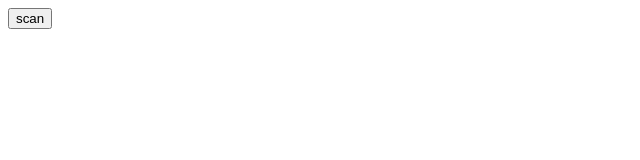
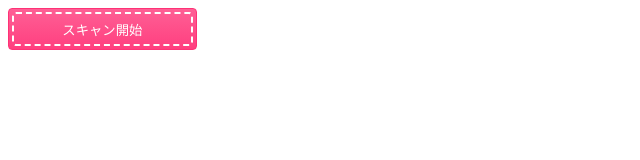
Before and after one commit to aselab/aselab.github.com, a plain HTML site: page demo/barcode.html in a window 1280 px wide. Shown: the whole page, without its empty margins (0-640 px from the left). Drawn offline with Linux system fonts and the light colour scheme.

Commit message:
見た目変更

```diff
--- a/demo/barcode.html
+++ b/demo/barcode.html
@@ -1,6 +1,7 @@
 <!DOCTYPE html>
 <html>
   <head>
+    <meta charset="utf-8">
     <meta name="viewport" content="width=device-width, initial-scale=1.0, minimum-scale=1.0, maximum-scale=1.0, user-scalable=no">
     <script>
       document.addEventListener("DOMContentLoaded", function() {
@@ -10,6 +11,7 @@
 
         button.addEventListener("click", function() {
           focusDiv.focus();
+          button.innerHTML = "スキャンしてください";
         });
 
         focusDiv.addEventListener("keypress", function(event) {
@@ -18,9 +20,33 @@
 
       });
     </script>
+    <style>
+      button {
+        position: relative;
+        display: inline-block;
+        padding: .8em 4em;
+        background: -webkit-linear-gradient(#fe5f95 , #ff3f7f);
+        background: linear-gradient(#fe5f95 , #ff3f7f);
+        border: 1px solid #fe3276;
+        border-radius: 4px;
+        color: #fff;
+        text-decoration: none;
+        text-align: center;
+      }
+      button::after {
+        position: absolute;
+        top: 3px;
+        right: 3px;
+        bottom: 3px;
+        left: 3px;
+        content: '';
+        border: 2px dashed #fff;
+        border-radius: 4px;
+      }
+    </style>
   </head>
   <body>
-    <button id="button" type="button">scan</button>
+    <button id="button" type="button">スキャン開始</button>
     <div id="focusDiv" tabindex="0"></div>
     <div id="result"></div>
   </body>
```
